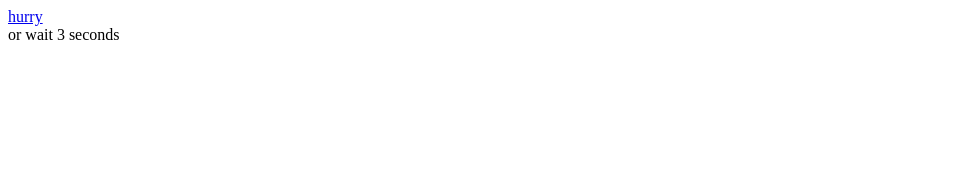
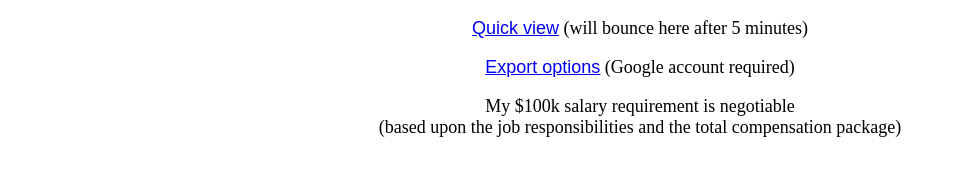
Before and after one commit to dvdrtrgn/vuenet, a plain HTML site: page resume.html in a window 1280 px wide. Shown: the whole page, without its empty margins (0-956 px from the left). Drawn offline with Linux system fonts and the light colour scheme.

Commit message:
Enhance resume

```diff
--- a/resume.html
+++ b/resume.html
@@ -3,14 +3,40 @@
 
 <head>
   <meta http-equiv="refresh"
-    content="3; url=https://docs.google.com/document/d/1dcyWi-xqh1_gdGosr9a4dcPDWmrP8J_HyoXACa4ggZY/edit?usp=sharing">
+    content="333; url=https://docs.google.com/document/d/1dcyWi-xqh1_gdGosr9a4dcPDWmrP8J_HyoXACa4ggZY/edit?usp=sharing">
+  <style>
+    body {
+      font-family: serif;
+      font-size: large;
+      text-align: center;
+    }
+    a {
+      font-family: sans-serif;
+    }
+    .zbtn {
+      background-color: #eee;
+      border: 1px solid silver;
+      border-radius: 0.5em;
+      padding: 0 0.5em;
+    }
+  </style>
 </head>
 <body>
-  <a href="https://docs.google.com/document/d/e/2PACX-1vTaQRbCtg5rcRLEMJv_qYKDh8W-auR4x7NJmjWEzcezf1m_Z948rCw5LGsXYwm97lSqOAHARo9jzY1D/pub">
-    hurry
-  </a>
-  <br>
-  or wait 3 seconds
+  <p>
+    <a class="btn" href="https://docs.google.com/document/d/e/2PACX-1vTaQRbCtg5rcRLEMJv_qYKDh8W-auR4x7NJmjWEzcezf1m_Z948rCw5LGsXYwm97lSqOAHARo9jzY1D/pub">
+      Quick view</a>
+    (will bounce here after 5 minutes)
+  </p>
+  <p>
+    <a class="btn" href="https://docs.google.com/document/d/1dcyWi-xqh1_gdGosr9a4dcPDWmrP8J_HyoXACa4ggZY/edit?usp=sharing">
+      Export options</a>
+    (Google account required)
+  </p>
+  <p>
+    My $100k salary requirement is negotiable
+    <br>
+    (based upon the job responsibilities and the total compensation package)
+  </p>
 </body>
 
 </html>
```
